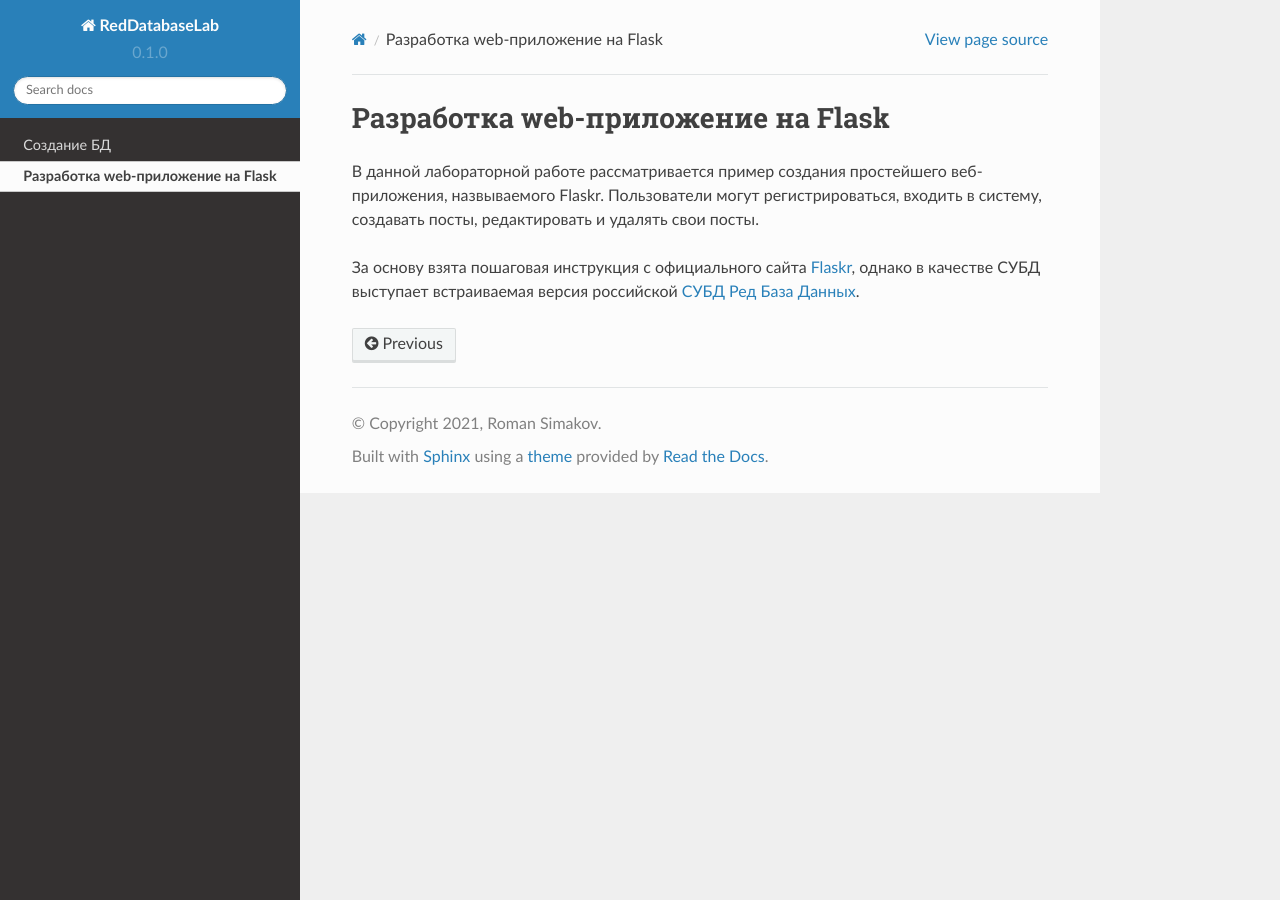
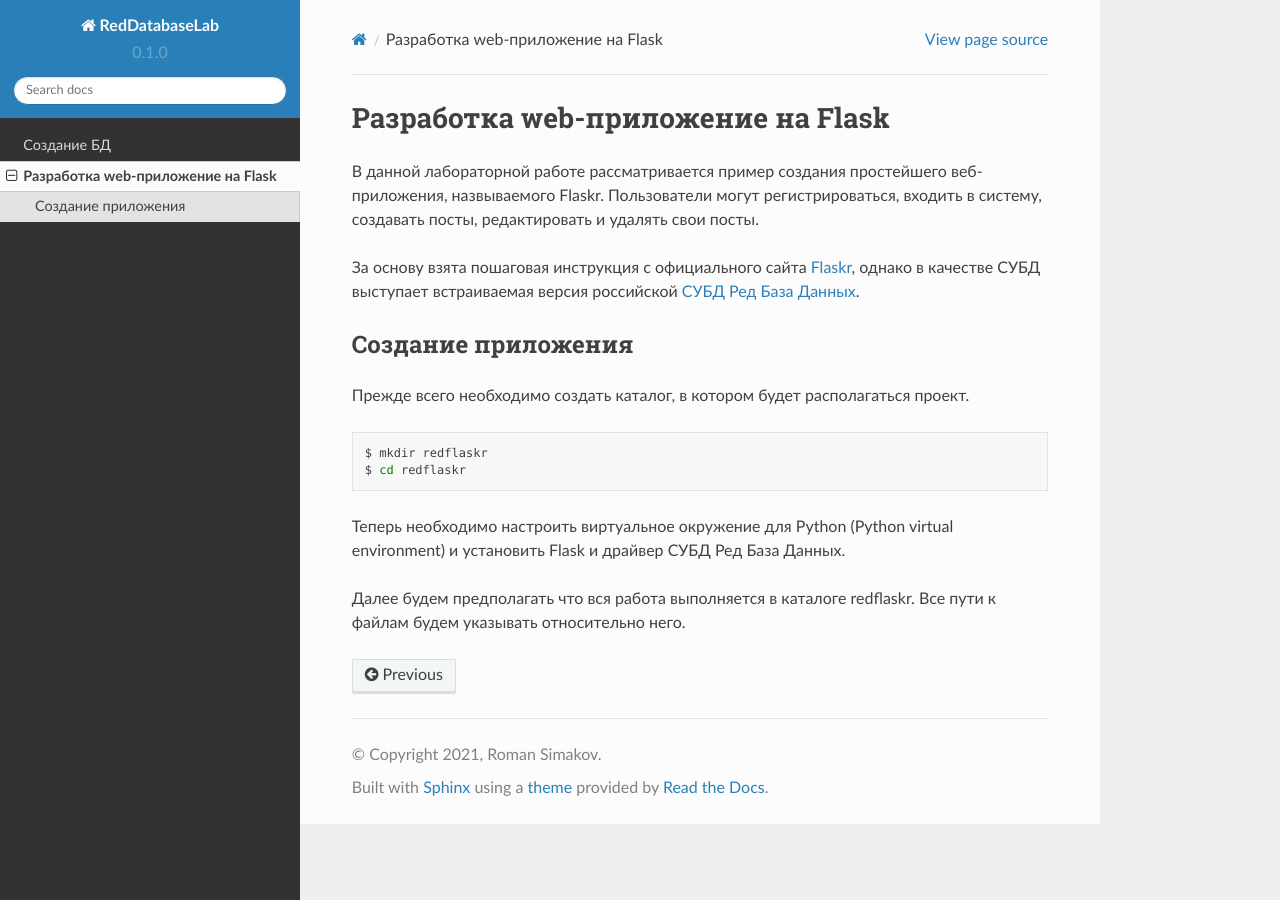
Before and after one commit to romansimakov/RedDatabaseLab, a Sphinx documentation site: the page built from docs/flaskr.rst, in a window 1280 px wide. Built offline with Sphinx 7.4.7 and the Read the Docs theme 2.0.0, drawn with Linux system fonts in a browser that asks for light colours.

Commit message:
Project layout

```diff
--- a/docs/flaskr.rst
+++ b/docs/flaskr.rst
@@ -5,7 +5,19 @@
 
 За основу взята пошаговая инструкция с официального сайта `Flaskr`_, однако в качестве СУБД выступает встраиваемая версия российской `СУБД Ред База Данных`_.
 
+Создание приложения
+-------------------
 
+Прежде всего необходимо создать каталог, в котором будет располагаться проект.
+
+.. code-block:: shell
+
+    $ mkdir redflaskr
+    $ cd redflaskr
+
+Теперь необходимо настроить виртуальное окружение для Python (Python virtual environment) и установить Flask и драйвер СУБД Ред База Данных.
+
+Далее будем предполагать что вся работа выполняется в каталоге redflaskr. Все пути к файлам будем указывать относительно него.
 
 .. _Flaskr: https://flask.palletsprojects.com/en/2.0.x/tutorial/
 
```
